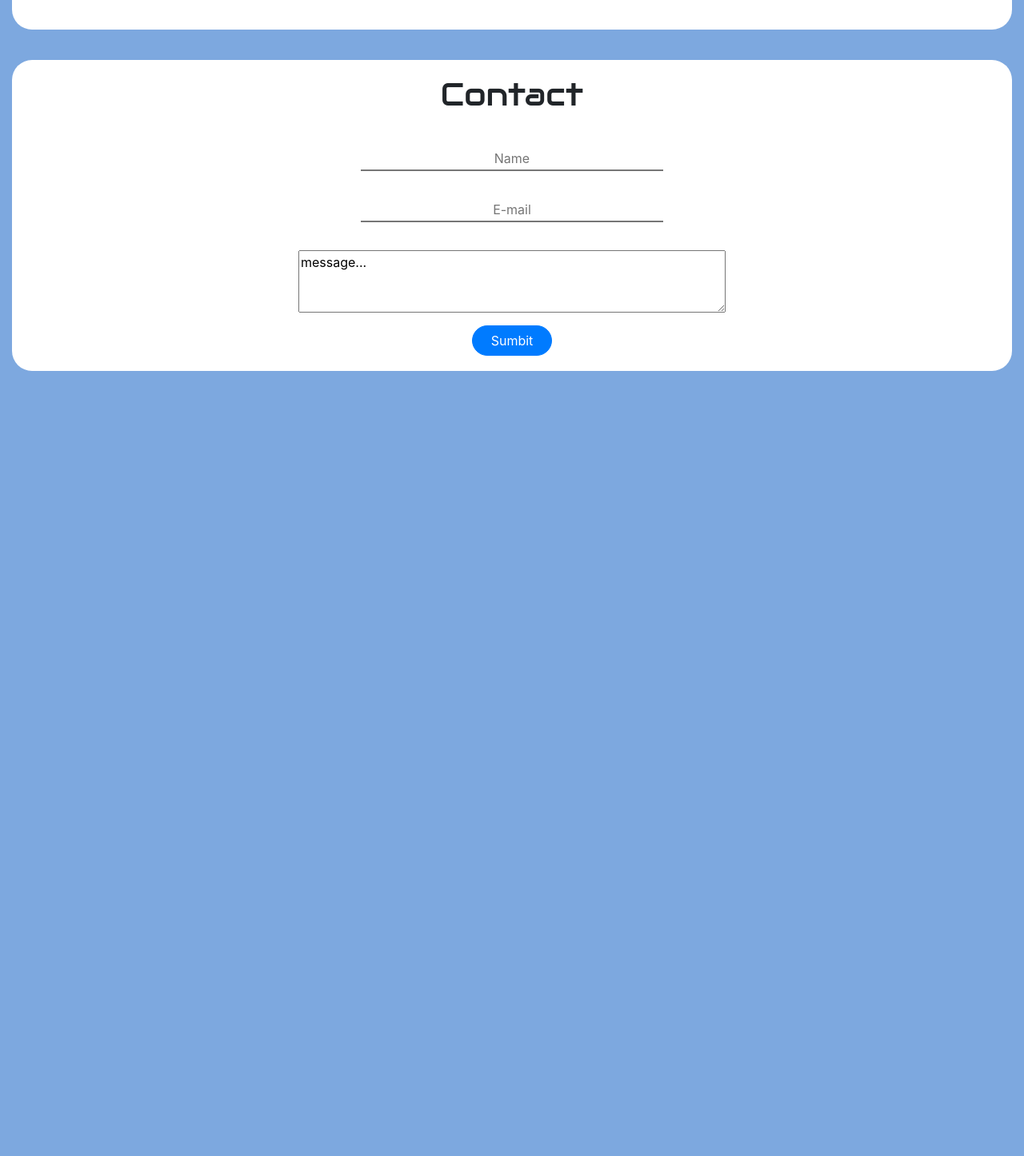
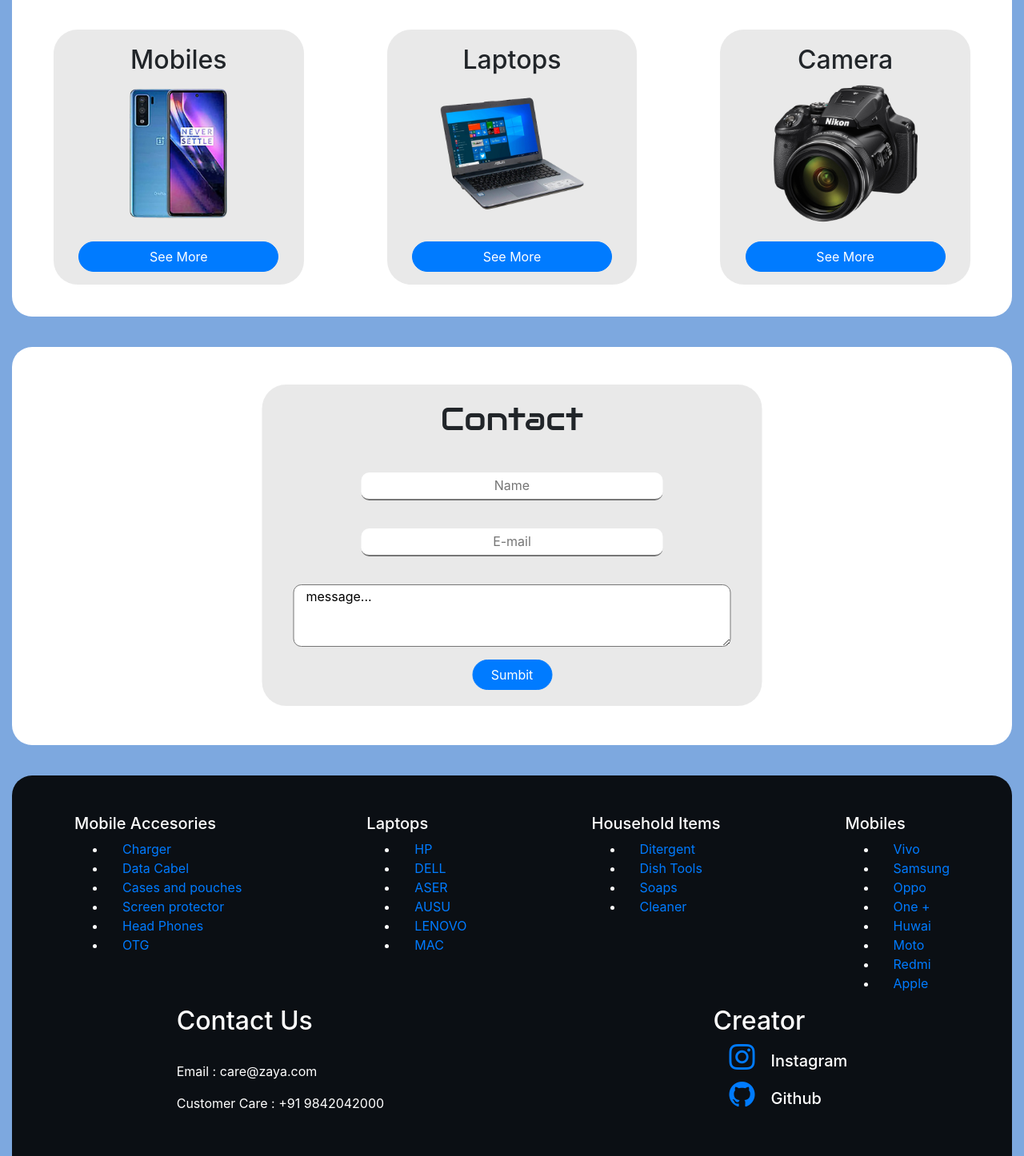
Before and after one commit to ganeshkandhan17/E-Com, a plain HTML site: page index.html in a window 1280 px wide. Shown: the part 955-2401 px from the top of the page at 80% size. Before the commit the page ends 1456 px from the top, so only its background shows below. Drawn offline with nearby package versions, Linux system fonts and the light colour scheme; a web font is replaced by a local one.

Commit message:
Add files via upload small change

```diff
--- a/index.css
+++ b/index.css
@@ -1,12 +1,4 @@
-.box1{
-    margin-top:1cm;
-    background-color: rgba(212, 212, 212, 0.507);
-    width:25%;
-    text-align:center;
-    border-radius:30px;
-    padding-top:0.5cm;
-    margin-bottom: 40px;
-}
+
 .body{
     background-image: url("bg2.jpg");
     background-repeat: no-repeat;
@@ -36,16 +28,6 @@ body{
 h1{
     font-family: "Audiowide", sans-serif;
 }
-.prdsec{
-    background-color: white;
-    margin:0;
-    border-radius: 25px;
-    height:10.5cm;
-    width: 100%;
-    display: flex;
-    justify-content: space-around;
-    margin-bottom: 1cm;
-}
 .img1, .img2, .img3{
     position: relative;
     height : 180px;
@@ -63,7 +45,8 @@ h1{
     text-align: center;
     margin-bottom: 1cm;
     padding-top:.5cm;
-    padding-bottom:.5cm;
+    padding-bottom:.25cm;
+    padding-top:1.25cm;
 }
 input{
     border-top:none;
@@ -74,7 +57,85 @@ input{
     margin-top:35px;
     text-align: center;
     padding-bottom:2px;
+    border-radius: 10px;
+    height: 35px;
 }
 textarea{
     margin-top: 35px;
+    border-radius: 10px;
+    padding-left: 15px;
 }
+.prdsec{
+    background-color: white;
+    margin:0;
+    border-radius: 25px 25px 0 0;
+    height:10.5cm;
+    width: 100%;
+    display: flex;
+    justify-content: space-around;
+}
+.box1{
+    margin-top:1cm;
+    background-color: rgba(212, 212, 212, 0.507);
+    width:25%;
+    text-align:center;
+    border-radius:30px;
+    padding-top:0.5cm;
+    margin-bottom: 40px;
+}
+.prdsec2{
+    background-color: white;
+    margin:0;
+    border-radius: 0 0 25px 25px;
+    height:9.5cm;
+    width: 100%;
+    display: flex;
+    justify-content: space-around;
+    margin-bottom: 1cm;
+}
+.box2{
+    background-color: rgba(212, 212, 212, 0.507);
+    width:25%;
+    text-align:center;
+    border-radius:30px;
+    padding-top:0.5cm;
+    margin-bottom: 40px;
+}
+.box3{
+    background-color: rgba(212, 212, 212, 0.507);
+    width:50%;
+    text-align:center;
+    border-radius:30px;
+    padding-top:0.5cm;
+    margin-bottom: 40px;
+    position: relative;
+    left:50%;
+    transform: translate(-50%);
+}
+.img1, .img2, .img3{
+    position: relative;
+    height : 180px;
+    width: 180px;
+}
+.img4, .img5, .img6{
+    position: relative;
+    height : 180px;
+    width: 180px;
+}
+.boxbtn{
+    position: relative;
+    margin-top: 20px;
+    width: 250px;
+}
+.footer{
+    width: 100%;
+    background-color: rgba(0, 0, 0, 0.911);
+    color:white;
+    border-radius: 25px 25px 0 0;
+    padding-top:1cm;
+    padding-bottom:1cm;
+}
+.row1,.row2{
+    display:flex;
+    justify-content: space-around;
+}
--- a/index.html
+++ b/index.html
@@ -3,10 +3,11 @@
 <head>
     <meta charset="UTF-8">
     <meta http-equiv="X-UA-Compatible" content="IE=edge">
-    <title>E-Com</title>
+    <title>Zaya E-Com</title>
     <link rel="stylesheet" href="https://maxcdn.bootstrapcdn.com/bootstrap/4.0.0/css/bootstrap.min.css">
     <script src="https://code.jquery.com/jquery-3.2.1.slim.min.js"></script>
     <script src="https://maxcdn.bootstrapcdn.com/bootstrap/4.0.0/js/bootstrap.min.js"></script>
+    <link rel="stylesheet" href="https://cdn.jsdelivr.net/npm/bootstrap-icons@1.7.2/font/bootstrap-icons.css">
     <link rel="stylesheet" href="index.css">
     <link rel="stylesheet" href="https://fonts.googleapis.com/css?family=Sofia">
     <link rel="stylesheet" href="https://fonts.googleapis.com/css?family=Audiowide">
@@ -61,15 +62,98 @@
         <button class="boxbtn btn btn-primary">See More</button>
       </div>
     </div>
+    <div class="prdsec2">
+      <div class="box2">
+        <h2>Mobiles</h2>
+        <img class="img4"src="mb.png"><br>
+        <button class="boxbtn btn btn-primary">See More</button>
+      </div>
+      <div class="box2">
+        <h2>Laptops</h2>
+        <img class="img5"src="lap.png"><br>
+        <button class="boxbtn btn btn-primary">See More</button>
+      </div>
+      <div class="box2">
+        <h2>Camera</h2>
+        <img class="img6"src="camera.png"><br>
+        <button class="boxbtn btn btn-primary">See More</button>
+      </div>
+    </div>
     <!-- Contact us -->
     <div class="contact-box">
+      <div class="box3">
         <h1>Contact</h1>
         <form method="get" action="#">
           <input type="text" placeholder="Name"><br>
           <input type="email" placeholder="E-mail"><br>
           <textarea rows="3" cols="50">message...</textarea><br>
-        <button style="margin-top:10px;"type="sumbit" class="btn btn-primary">Sumbit</button>
+          <button style="margin-bottom:20px; margin-top:10px;"type="sumbit" class="btn btn-primary">Sumbit</button>
         </form>
+      </div>
+    </div>
+    <!-- Footer  -->
+    <div class="footer">
+      <div class="row1">
+        <div class="col1">
+          <h5>Mobile Accesories</h5>
+          <ul>
+            <li><a href="#">Charger</a></li>
+            <li><a href="#">Data Cabel</a></li>
+            <li><a href="#">Cases and pouches</a></li>
+            <li><a href="#">Screen protector</a></li>
+            <li><a href="#">Head Phones</a></li>
+            <li><a href="#">OTG</a></li>
+          </ul>
+        </div>
+        <div class="col2">
+          <h5>Laptops</h5>
+          <ul>
+            <li><a href="#">HP</a></li>
+            <li><a href="#">DELL</a></li>
+            <li><a href="#">ASER</a></li>
+            <li><a href="#">AUSU</a></li>
+            <li><a href="#">LENOVO</a></li>
+            <li><a href="#">MAC</a></li>
+          </ul>
+        </div>
+        <div class="col3">
+          <h5>Household Items</h5>
+          <ul>
+            <li><a href="#">Ditergent</a></li>
+            <li><a href="#">Dish Tools</a></li>
+            <li><a href="#">Soaps</a></li>
+            <li><a href="#">Cleaner</a></li>
+
+          </ul>
+        </div>
+        <div class="col4">
+          <h5>Mobiles</h5>
+          <ul>
+            <li><a href="#">Vivo</a></li>
+            <li><a href="#">Samsung</a></li>
+            <li><a href="#">Oppo</a></li>
+            <li><a href="#">One +</a></li>
+            <li><a href="#">Huwai</a></li>
+            <li><a href="#">Moto</a></li>
+            <li><a href="#">Redmi</a></li>
+            <li><a href="#">Apple</a></li>
+          </ul>
+        </div>
+      </div>
+
+    <div class="row2">
+      <div class="col1">
+        <h2>Contact Us</h2>
+        <br>
+        <p>Email : care@zaya.com</P>
+        <p>Customer Care : +91 9842042000</p>
+      </div>
+      <div class="col2">
+        <h2>Creator</h2>
+        <h2><a href="https://www.instagram.com/ganeshkandhan17"><span class="bi bi-instagram"></span></a><span style="font-size: 20px;"><a style="color:white;" href="https://www.instagram.com/ganeshkandhan17">Instagram</a></span></h2>
+        <h2><a href="https://www.github.com/ganeshkandhan17"><span class="bi bi-github"></span></a><span style="font-size: 20px;"><a style="color:white;" href="https://www.github.com/ganeshkandhan17">Github</a></span></h2>
+      </div>
+    </div>
   </div>
 </div>
 </body>
```
Also changed, not shown: camera.png (added), lap.png (added), mb.png (added). Lines whose indentation alone changed are shown as unchanged.
